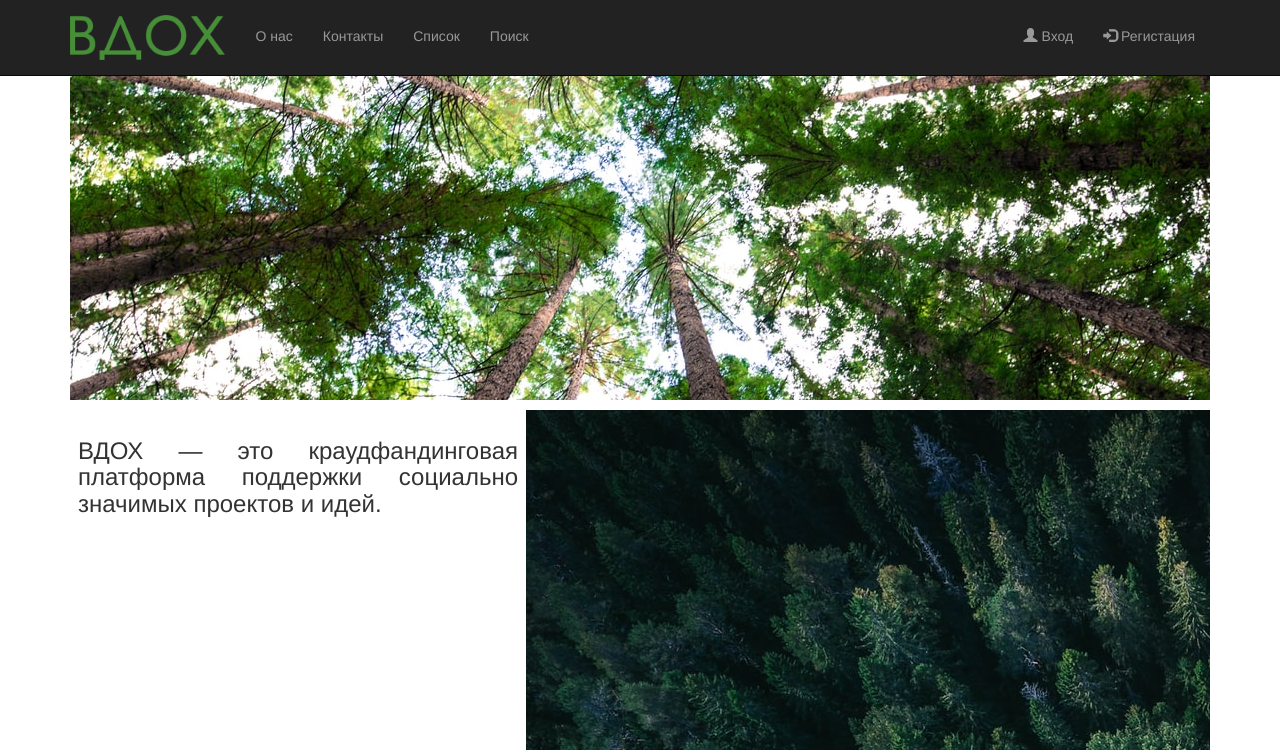
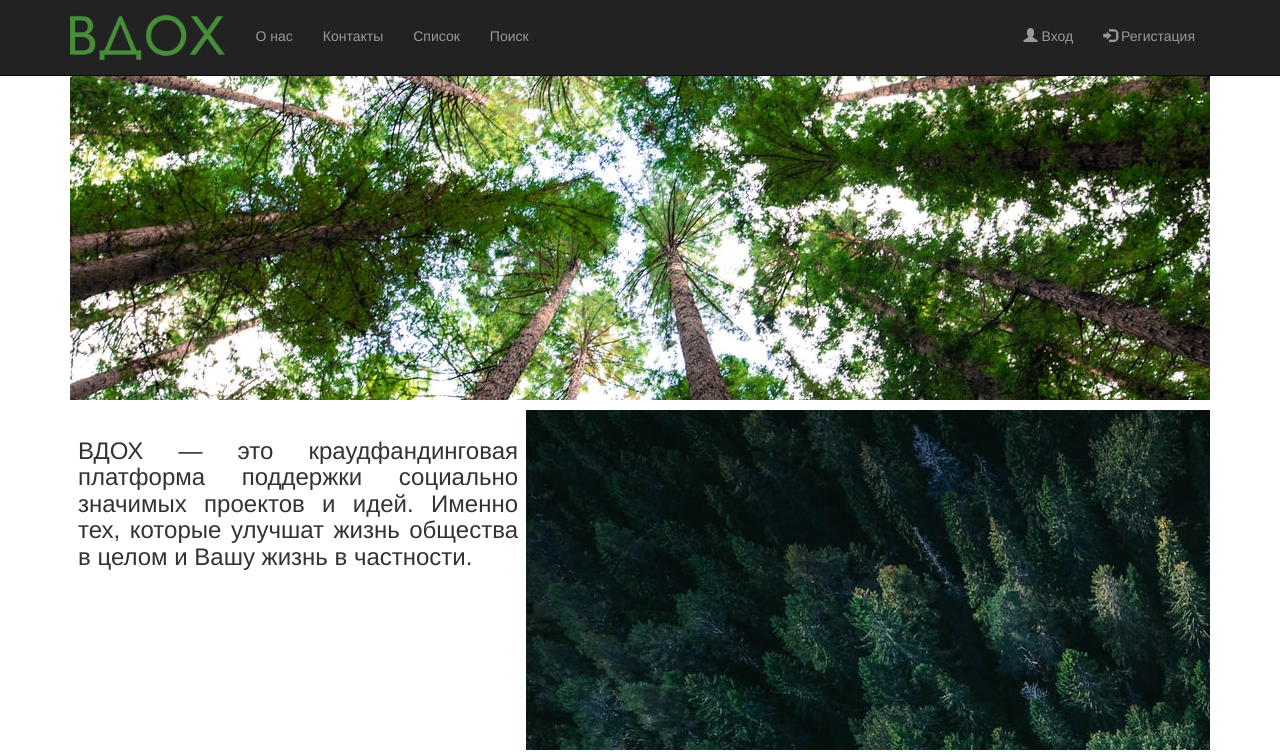
Before and after one commit to TGC-T/crowd, a Flask app: page / in a window 1280 px wide. Shown: the top 756 px of the page. Run offline with Flask 2, Linux system fonts and the light colour scheme; some libraries are stand-ins or nearby versions.

Commit message:
Update title.html

```diff
--- a/templates/title.html
+++ b/templates/title.html
@@ -10,7 +10,7 @@
 	<div class="my-container">
 		<div class="image" style="float: right; background-image: url('static/content/img2.jpg');"></div>
 		<div class="text">
-			<h3><p>ВДОХ — это краудфандинговая платформа поддержки социально значимых проектов и идей.</p></h3>
+			<h3><p>ВДОХ — это краудфандинговая платформа поддержки социально значимых проектов и идей. Именно тех, которые улучшат жизнь общества в целом и Вашу жизнь в частности.</p></h3>
 		</div>
 		<div class="clearfix"></div>
 	</div>
```
